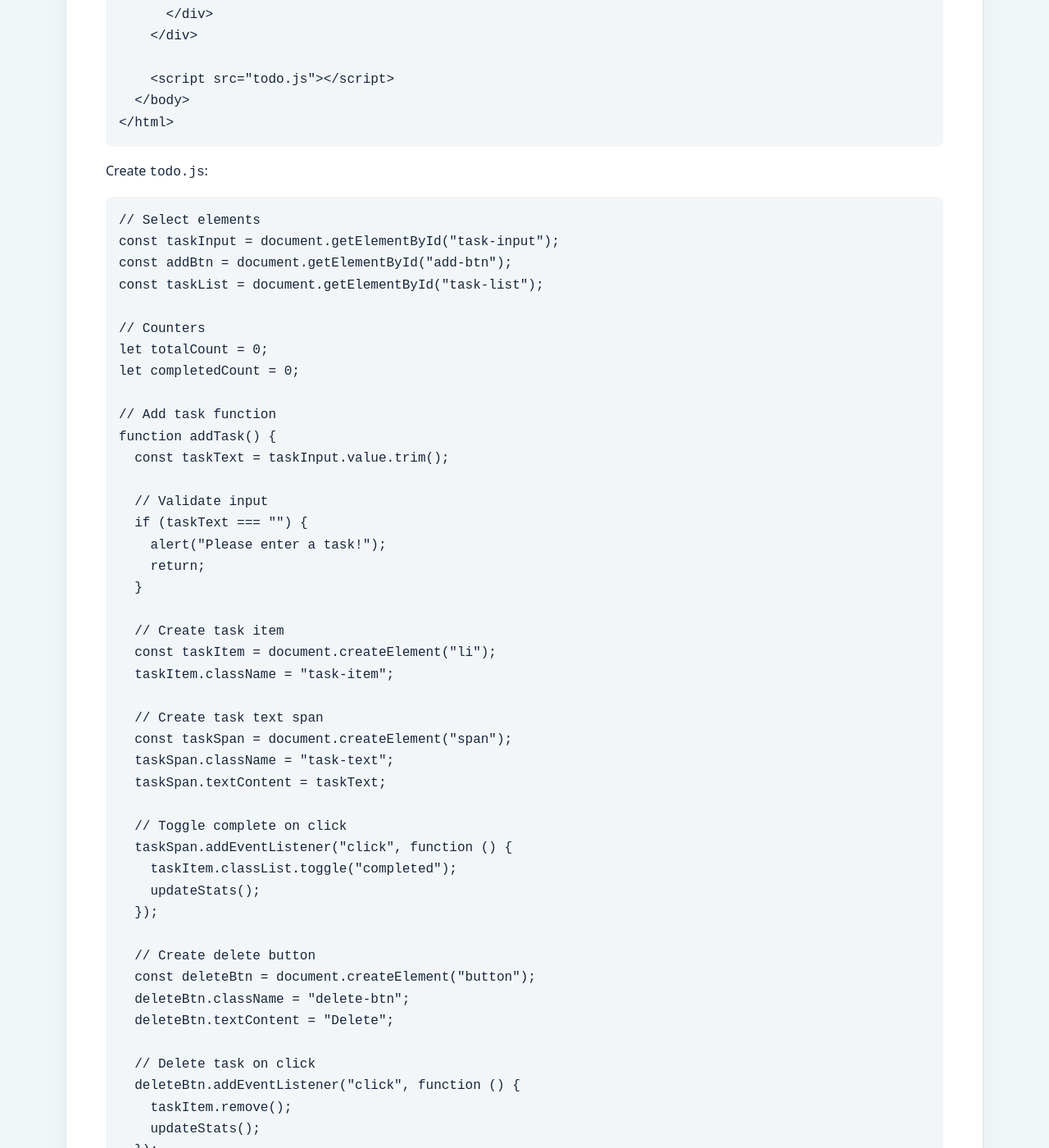
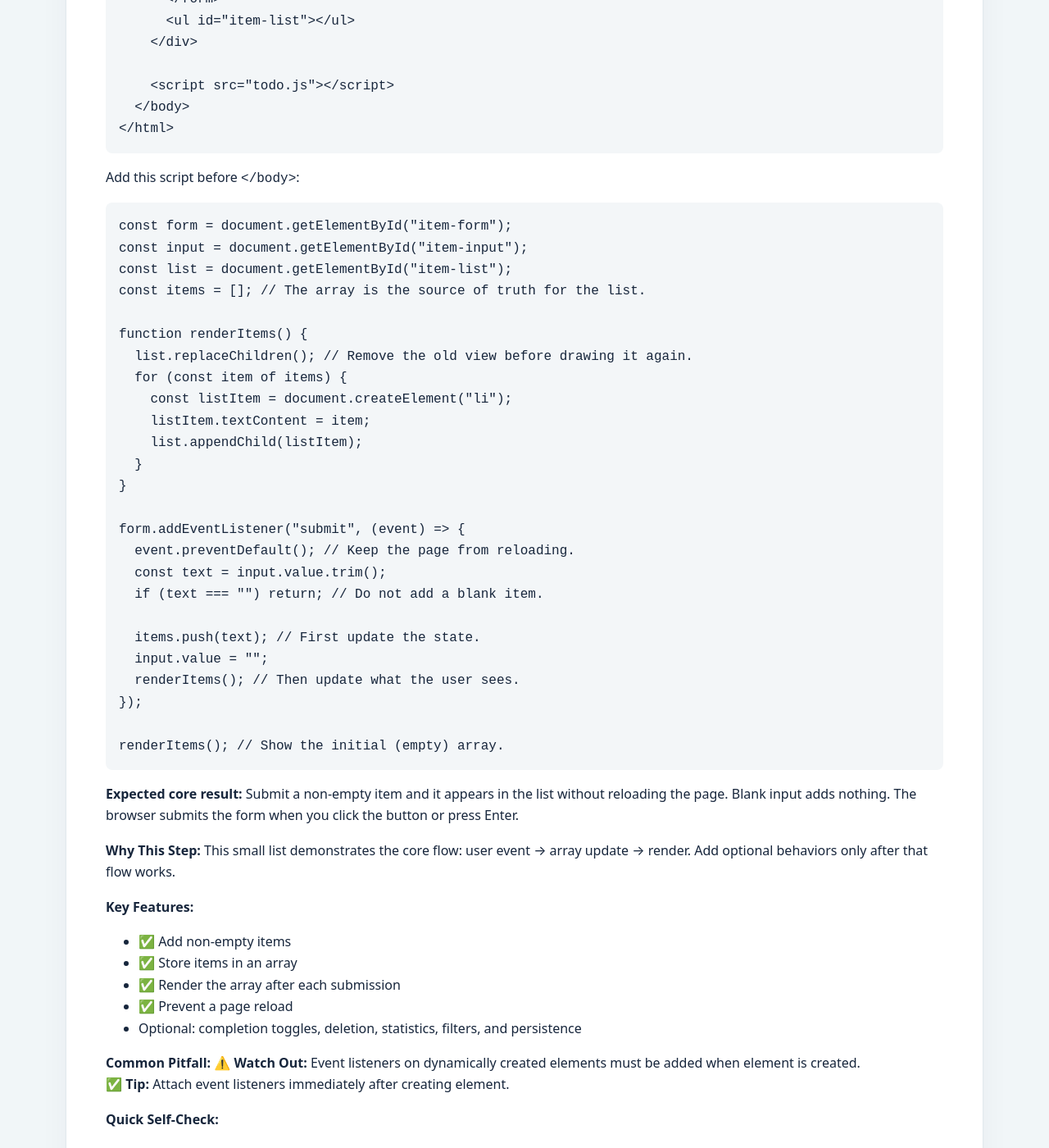
Before and after one commit to STEAM-C3T/dpk-learning-materials, a Jekyll site: the page built from modules/04-javascript-essentials/units/4.2-dom-manipulation/tutorial/unit-4.2-tutorial.md, in a window 1280 px wide and 1400 px high, scrolled down 18821 px. Shown: the whole window at 82% size. Built offline with Jekyll 4.4.1, drawn with Linux system fonts in a browser that asks for light colours; our own code applies the rules of GitHub Pages for plain Markdown files; some of the changed text lies outside the part shown.

Commit message:
Add staged core route for DOM list practice

````diff
--- a/modules/04-javascript-essentials/units/4.2-dom-manipulation/tutorial/unit-4.2-tutorial.md
+++ b/modules/04-javascript-essentials/units/4.2-dom-manipulation/tutorial/unit-4.2-tutorial.md
@@ -33,12 +33,14 @@ Before starting this tutorial, you should:
 
 - [ ] Have completed Unit 4.1 (JavaScript Basics) or be comfortable with functions, variables, and conditionals
 - [ ] Understand HTML structure and CSS basics
-- [ ] Know how to use browser DevTools
+- [ ] (Optional) Know how to use browser DevTools for debugging
 
 **Tools Required:**
 
 - Text editor
-- Modern web browser with DevTools
+- Modern web browser
+
+DevTools can help when something goes wrong, but they are optional. You can check this activity by entering items in the page and comparing them with the visible list.
 
 ---
 
@@ -647,11 +649,13 @@ element.remove(); // Modern way
 
 ### Step 7: Build Interactive To-Do List
 
-**Objective:** Combine all DOM concepts into functional application.
+**Core objective:** Store list items in an array and render the array as a list. Complete the core steps first. Marking items complete, deleting them, counting them, and handling Enter as a shortcut are optional extensions.
+
+**Core sequence:** Select the form, input, and list; create an empty array; write a `renderItems()` function; handle form submission; ignore blank text; add valid text to the array; call the render function. The code below shows the completed core. Add optional features only after you can explain the flow from event to state to rendered list.
 
 **Instructions:**
 
-Create new file `todo.html`:
+Create `todo.html` with a labeled form and an empty list. You can use the structure below, or start with the provided [todo-list example](https://github.com/STEAM-C3T/digital-proficiency-kit/blob/main/modules/04-javascript-essentials/examples/todo-list.html) and simplify it to the core.
 
 ```html
 <!DOCTYPE html>
@@ -755,20 +759,12 @@ Create new file `todo.html`:
     <div class="container">
       <h1>📝 My To-Do List</h1>
 
-      <div class="input-section">
-        <input type="text" id="task-input" placeholder="Enter a new task..." />
-        <button id="add-btn">Add Task</button>
-      </div>
-
-      <ul id="task-list"></ul>
-
-      <div class="stats">
-        <p>
-          <strong>Total:</strong> <span id="total-count">0</span> |
-          <strong>Completed:</strong> <span id="completed-count">0</span> |
-          <strong>Remaining:</strong> <span id="remaining-count">0</span>
-        </p>
-      </div>
+      <form id="item-form">
+        <label for="item-input">New item</label>
+        <input type="text" id="item-input" />
+        <button type="submit">Add item</button>
+      </form>
+      <ul id="item-list"></ul>
     </div>
 
     <script src="todo.js"></script>
@@ -776,117 +772,48 @@ Create new file `todo.html`:
 </html>
 ```
 
-Create `todo.js`:
+Add this script before `</body>`:
 
 ```javascript
-// Select elements
-const taskInput = document.getElementById("task-input");
-const addBtn = document.getElementById("add-btn");
-const taskList = document.getElementById("task-list");
+const form = document.getElementById("item-form");
+const input = document.getElementById("item-input");
+const list = document.getElementById("item-list");
+const items = []; // The array is the source of truth for the list.
 
-// Counters
-let totalCount = 0;
-let completedCount = 0;
-
-// Add task function
-function addTask() {
-  const taskText = taskInput.value.trim();
-
-  // Validate input
-  if (taskText === "") {
-    alert("Please enter a task!");
-    return;
+function renderItems() {
+  list.replaceChildren(); // Remove the old view before drawing it again.
+  for (const item of items) {
+    const listItem = document.createElement("li");
+    listItem.textContent = item;
+    list.appendChild(listItem);
   }
-
-  // Create task item
-  const taskItem = document.createElement("li");
-  taskItem.className = "task-item";
-
-  // Create task text span
-  const taskSpan = document.createElement("span");
-  taskSpan.className = "task-text";
-  taskSpan.textContent = taskText;
-
-  // Toggle complete on click
-  taskSpan.addEventListener("click", function () {
-    taskItem.classList.toggle("completed");
-    updateStats();
-  });
-
-  // Create delete button
-  const deleteBtn = document.createElement("button");
-  deleteBtn.className = "delete-btn";
-  deleteBtn.textContent = "Delete";
-
-  // Delete task on click
-  deleteBtn.addEventListener("click", function () {
-    taskItem.remove();
-    updateStats();
-  });
-
-  // Assemble task item
-  taskItem.appendChild(taskSpan);
-  taskItem.appendChild(deleteBtn);
-
-  // Add to list
-  taskList.appendChild(taskItem);
-
-  // Clear input
-  taskInput.value = "";
-  taskInput.focus();
-
-  // Update statistics
-  updateStats();
 }
 
-// Update statistics
-function updateStats() {
-  const allTasks = document.querySelectorAll(".task-item");
-  const completedTasks = document.querySelectorAll(".task-item.completed");
+form.addEventListener("submit", (event) => {
+  event.preventDefault(); // Keep the page from reloading.
+  const text = input.value.trim();
+  if (text === "") return; // Do not add a blank item.
 
-  totalCount = allTasks.length;
-  completedCount = completedTasks.length;
-  const remainingCount = totalCount - completedCount;
-
-  document.getElementById("total-count").textContent = totalCount;
-  document.getElementById("completed-count").textContent = completedCount;
-  document.getElementById("remaining-count").textContent = remainingCount;
-}
-
-// Event Listeners
-addBtn.addEventListener("click", addTask);
-
-// Add task with Enter key
-taskInput.addEventListener("keydown", function (event) {
-  if (event.key === "Enter") {
-    addTask();
-  }
+  items.push(text); // First update the state.
+  input.value = "";
+  renderItems(); // Then update what the user sees.
 });
 
-// Initial focus
-taskInput.focus();
+renderItems(); // Show the initial (empty) array.
 ```
 
-**Expected Result:**
-
-- Enter task and click "Add Task" (or press Enter)
-- Task appears in list
-- Click task text to mark complete
-- Click "Delete" to remove task
-- Statistics update automatically
+**Expected core result:** Submit a non-empty item and it appears in the list without reloading the page. Blank input adds nothing. The browser submits the form when you click the button or press Enter.
 
 **Why This Step:**
-To-do list demonstrates real-world application combining element selection, creation, events, and styling.
+This small list demonstrates the core flow: user event → array update → render. Add optional behaviors only after that flow works.
 
 **Key Features:**
 
-- ✅ Add tasks
-- ✅ Mark complete (click task text)
-- ✅ Delete tasks
-- ✅ Live statistics
-- ✅ Keyboard support (Enter to add)
-- ✅ Input validation
-- ✅ Smooth animations
+- ✅ Add non-empty items
+- ✅ Store items in an array
+- ✅ Render the array after each submission
+- ✅ Prevent a page reload
+- Optional: completion toggles, deletion, statistics, filters, and persistence
 
 **Common Pitfall:**
 ⚠️ **Watch Out:** Event listeners on dynamically created elements must be added when element is created.
@@ -894,11 +821,10 @@ To-do list demonstrates real-world application combining element selection, crea
 
 **Quick Self-Check:**
 
-- [ ] Can add tasks
-- [ ] Can complete tasks
-- [ ] Can delete tasks
-- [ ] Statistics update correctly
-- [ ] Enter key works
+- [ ] A non-empty item appears after submission
+- [ ] Blank input does not add an item
+- [ ] The page does not reload on submission
+- [ ] I can explain how the array and rendered list relate
 
 ---
 
````
Also changed, not shown: modules/04-javascript-essentials/units/4.2-dom-manipulation/README.md (+8 -4 lines), modules/04-javascript-essentials/units/4.2-dom-manipulation/workbook/unit-4.2-student-workbook.md (+25 -37 lines).
